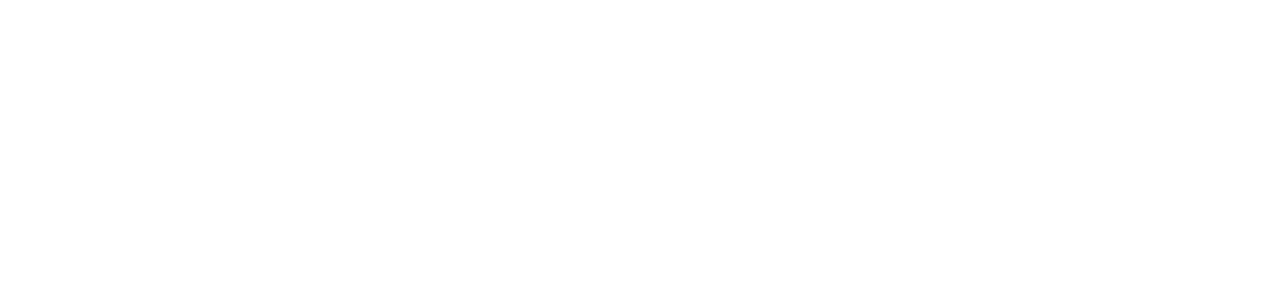
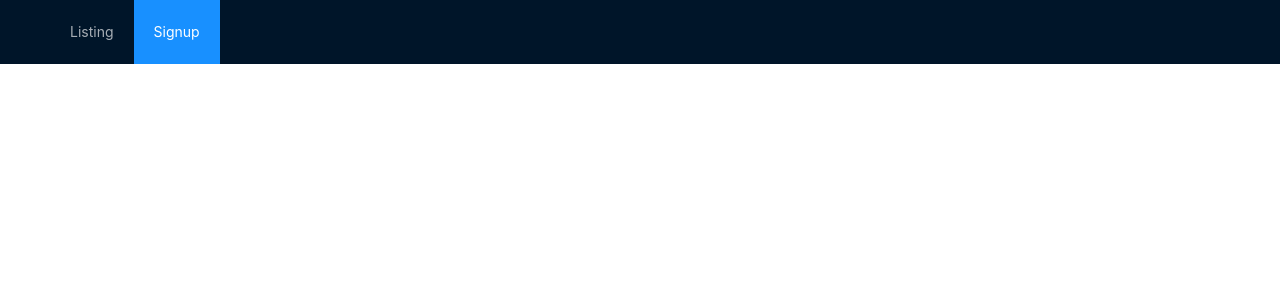
Before and after one commit to Harshitagupta2201/julyfsreactlistingapp, a React (Create React App) app: page / in a window 1280 px wide. Shown: the top 300 px of the page. Built offline with nearby package versions, Linux system fonts and the light colour scheme.

Commit message:
added navbar

```diff
--- a/src/App.js
+++ b/src/App.js
@@ -3,10 +3,13 @@
 import {
   Outlet
 } from "react-router-dom";
+import Nav from './components/Nav';
 
 function App() {
   return (
     <div className="App">
+      <Nav/>
+
 
       <Outlet/>
 
--- /dev/null
+++ b/src/components/Nav.js
@@ -0,0 +1,35 @@
+
+import { Breadcrumb, Layout, Menu } from 'antd';
+import React from 'react';
+import { Link } from 'react-router-dom';
+const { Header, Content, Footer } = Layout;
+
+const Nav = () => {
+const items=[
+  {
+    key:1,
+    label: <Link to={"/listing"}>Listing</Link>,
+  },
+  {
+    key:2,
+    label: <Link to={"/signup"}>Signup</Link>,
+  }
+
+]
+
+
+  return (
+
+    <Header>
+    <div className="logo" />
+    <Menu
+      theme="dark"
+      mode="horizontal"
+      defaultSelectedKeys={['2']}
+      items={items}
+    />
+  </Header>
+  )
+}
+
+export default Nav
--- /dev/null
+++ b/src/pages/About.js
@@ -0,0 +1,9 @@
+import React from 'react'
+
+const About = () => {
+  return (
+    <div>About</div>
+  )
+}
+
+export default About
--- a/src/pages/SignUp.js
+++ b/src/pages/SignUp.js
@@ -1,9 +1,15 @@
 import React from "react";
 import { Button, Checkbox, Form, Input } from "antd";
 
+import {useNavigate} from "react-router-dom";
+
 const SignUp = () => {
+  const navigate=useNavigate();  // for dynmaic page routing
   const onFinish = (values) => {
-    console.log("Success:", values);
+
+    // api ca;; here --->>
+
+    navigate("/listing");
   };
   const onFinishFailed = (errorInfo) => {
     console.log("Failed:", errorInfo);
--- a/src/route.js
+++ b/src/route.js
@@ -1,4 +1,5 @@
 import App from "./App";
+import About from "./pages/About";
 import Listing from "./pages/Listing";
 import Login from "./pages/Login";
 import SignUp from "./pages/SignUp";
@@ -20,6 +21,10 @@
         path: "signup",
         element: <SignUp />,
       },
+      {
+        path: "about",
+        element: <About />,
+      },
     ],
   },
 ];
```
Also changed, not shown: src/index.css (line endings or trailing spaces).
